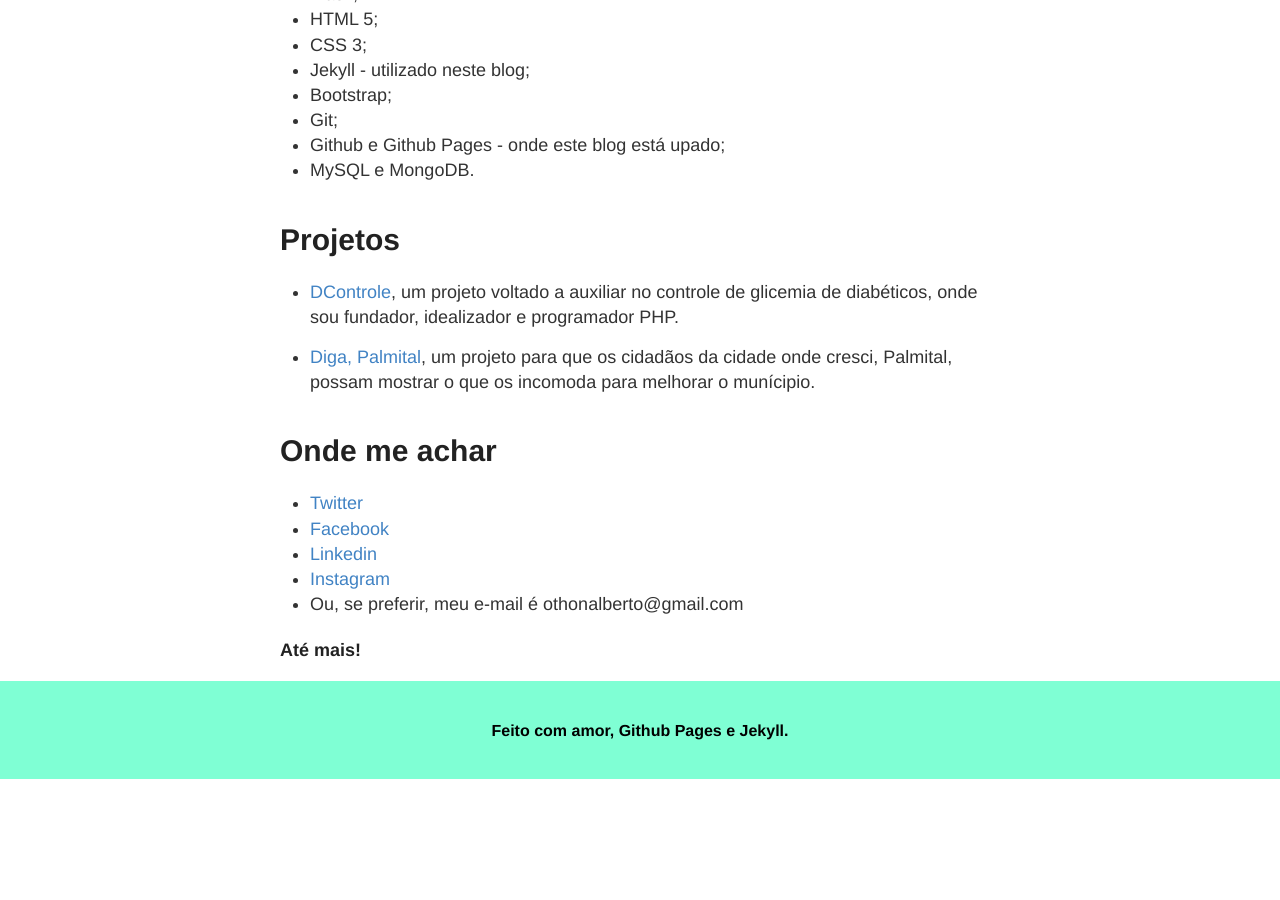
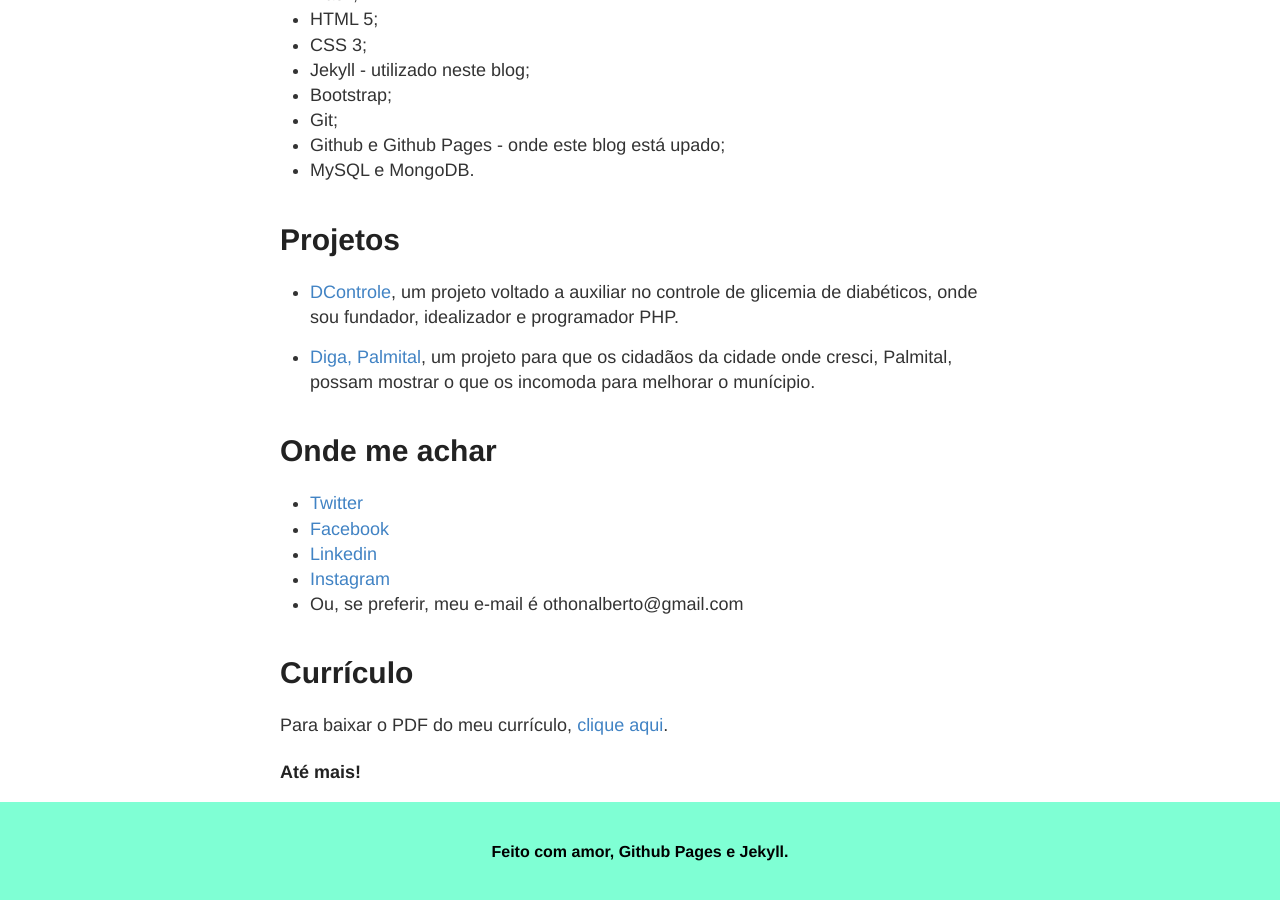
Before and after one commit to othonalberto/othonalberto.github.io, a Jekyll site: the page built from about.md, in a window 1280 px wide and 900 px high, scrolled down 1739 px. Built offline with Jekyll 4.4.1, drawn with Linux system fonts in a browser that asks for light colours; before the commit the page ends 2518 px from its top, so only the background shows below that.

Commit message:
add curriculo link

```diff
--- a/about.md
+++ b/about.md
@@ -45,5 +45,9 @@ Sou apaixonado por estudar, então estou sempre procurando coisas novas e tentan
 * [Instagram](https://www.instagram.com/othonalberto/)
 * Ou, se preferir, meu e-mail é othonalberto@gmail.com
 
+# Currículo
+
+Para baixar o PDF do meu currículo, [clique aqui](https://www.dropbox.com/s/q7h2vptjhggutzn/curriculo_OTHON.pdf?dl=0).
+
 
 ##### Até mais!
```
